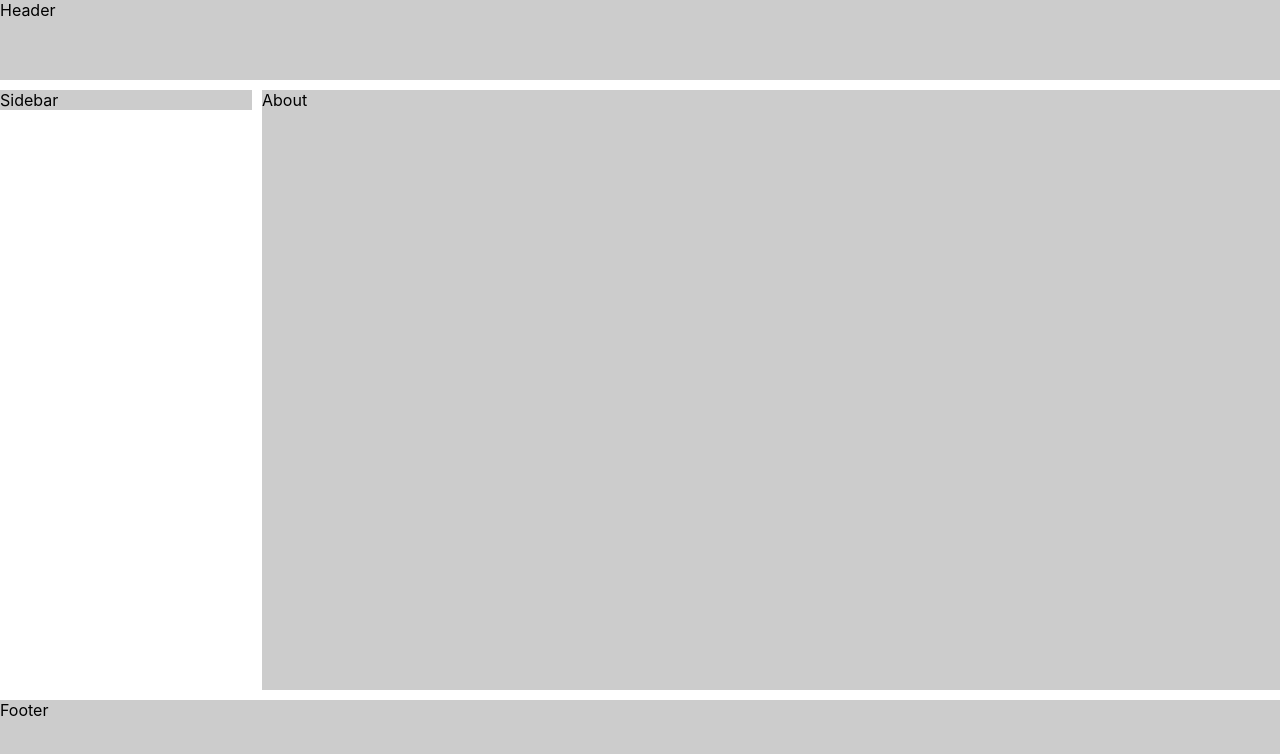
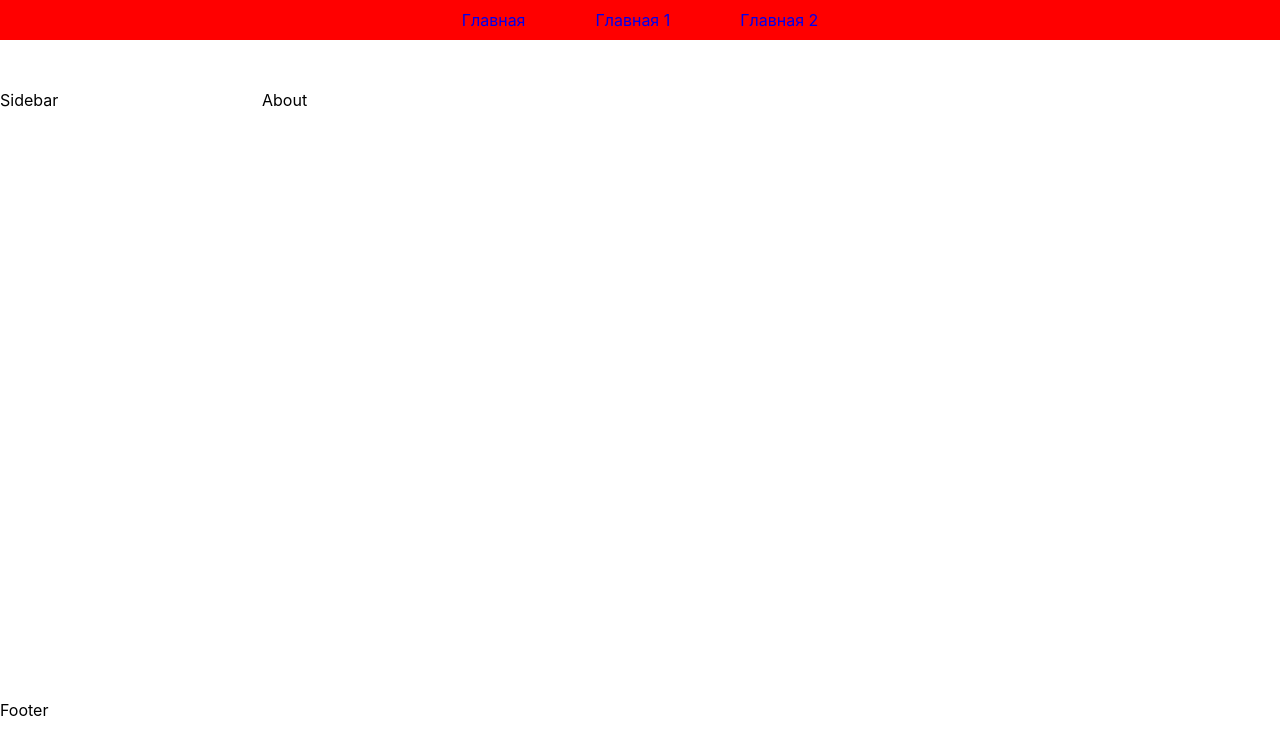
Before and after one commit to Xuchaku/VictorineReact, a React (Create React App) app: page / in a window 1280 px wide. Shown: the top 754 px of the page. Built offline with nearby package versions, Linux system fonts and the light colour scheme.

Commit message:
added basic Navigaion and types Navigation

```diff
--- /dev/null
+++ b/src/components/Navigation/Navigation.scss
@@ -0,0 +1,14 @@
+.Navigation {
+  background-color: red;
+  display: flex;
+  flex-direction: row;
+  flex-wrap: nowrap;
+  justify-content: center;
+}
+.Navigation > div {
+  padding: 10px 20px;
+  margin: 0 15px;
+}
+.Navigation a {
+  text-decoration: none;
+}
--- /dev/null
+++ b/src/components/Navigation/Navigation.tsx
@@ -0,0 +1,23 @@
+import React, { FC } from "react";
+import { NavLink } from "react-router-dom";
+import Link from "./../../types/Link/Link";
+import "./Navigation.scss";
+
+type NavigationProps = {
+  links: Link[];
+};
+
+const Navigation: FC<NavigationProps> = function ({ links, ...props }) {
+  return (
+    <div className="Navigation">
+      {links.map((link: Link, key: number) => {
+        return (
+          <div key={key}>
+            <NavLink to={link.href}>{link.text}</NavLink>
+          </div>
+        );
+      })}
+    </div>
+  );
+};
+export default Navigation;
--- /dev/null
+++ b/src/constants/constants.tsx
@@ -0,0 +1,6 @@
+import Link from "../types/Link/Link";
+export const Links: Link[] = [
+  { href: "/", text: "Главная" },
+  { href: "/", text: "Главная 1" },
+  { href: "/", text: "Главная 2" },
+];
--- a/src/pages/Main/Main.scss
+++ b/src/pages/Main/Main.scss
@@ -8,9 +8,7 @@
   grid-template-columns: minmax(100px, 1fr) 4fr;
   grid-template-rows: 80px minmax(600px, auto) 200px;
 }
-.Main > div {
-  background-color: #ccc;
-}
+
 .Main > div:nth-child(1) {
   grid-area: header;
 }
--- a/src/pages/Main/Main.tsx
+++ b/src/pages/Main/Main.tsx
@@ -1,10 +1,14 @@
 import React from "react";
 import { Outlet } from "react-router-dom";
+import { Links } from "../../constants/constants";
+import Navigation from "../../components/Navigation/Navigation";
 import "./Main.scss";
 export default function Main() {
   return (
     <div className="Main">
-      <div>Header</div>
+      <div>
+        <Navigation links={Links}></Navigation>
+      </div>
       <div>Sidebar</div>
       <Outlet></Outlet>
       <div>Footer</div>
--- /dev/null
+++ b/src/types/Link/Link.tsx
@@ -0,0 +1,5 @@
+type Link = {
+  href: string;
+  text: string;
+};
+export default Link;
```
